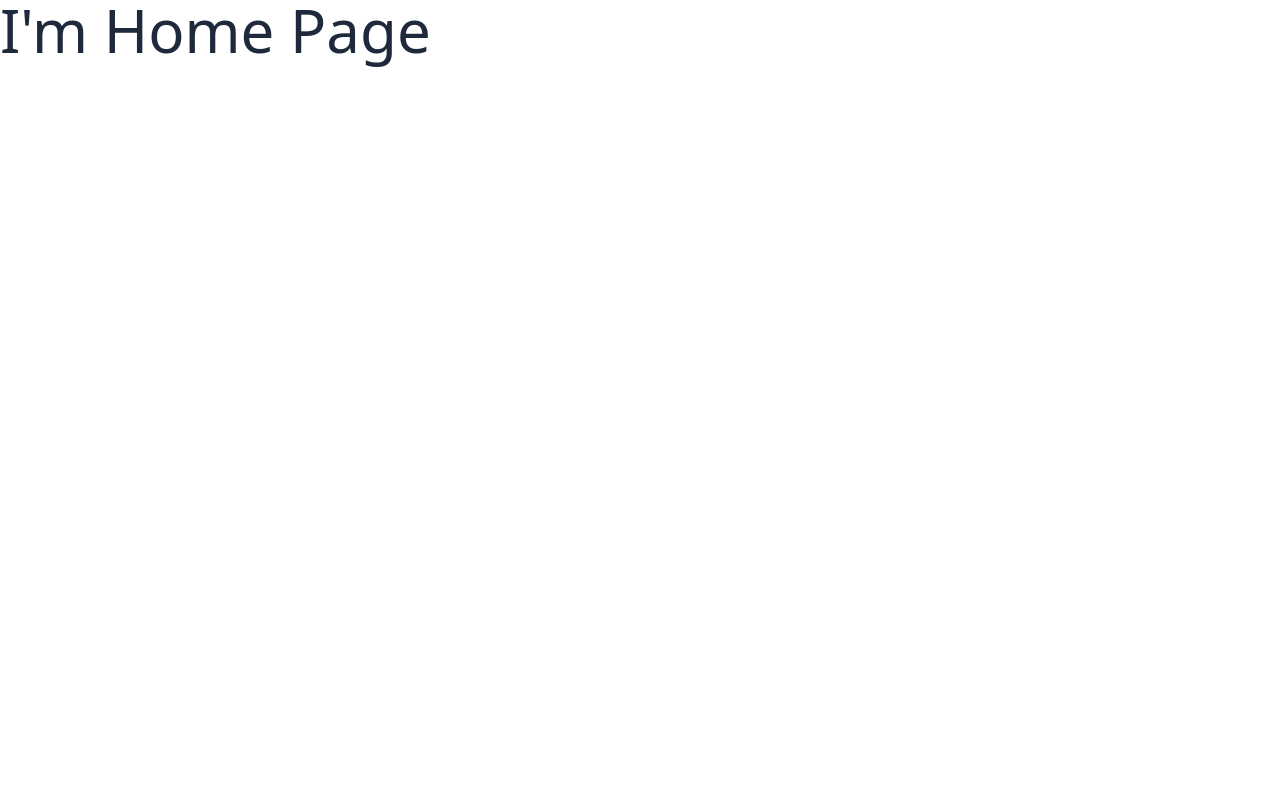
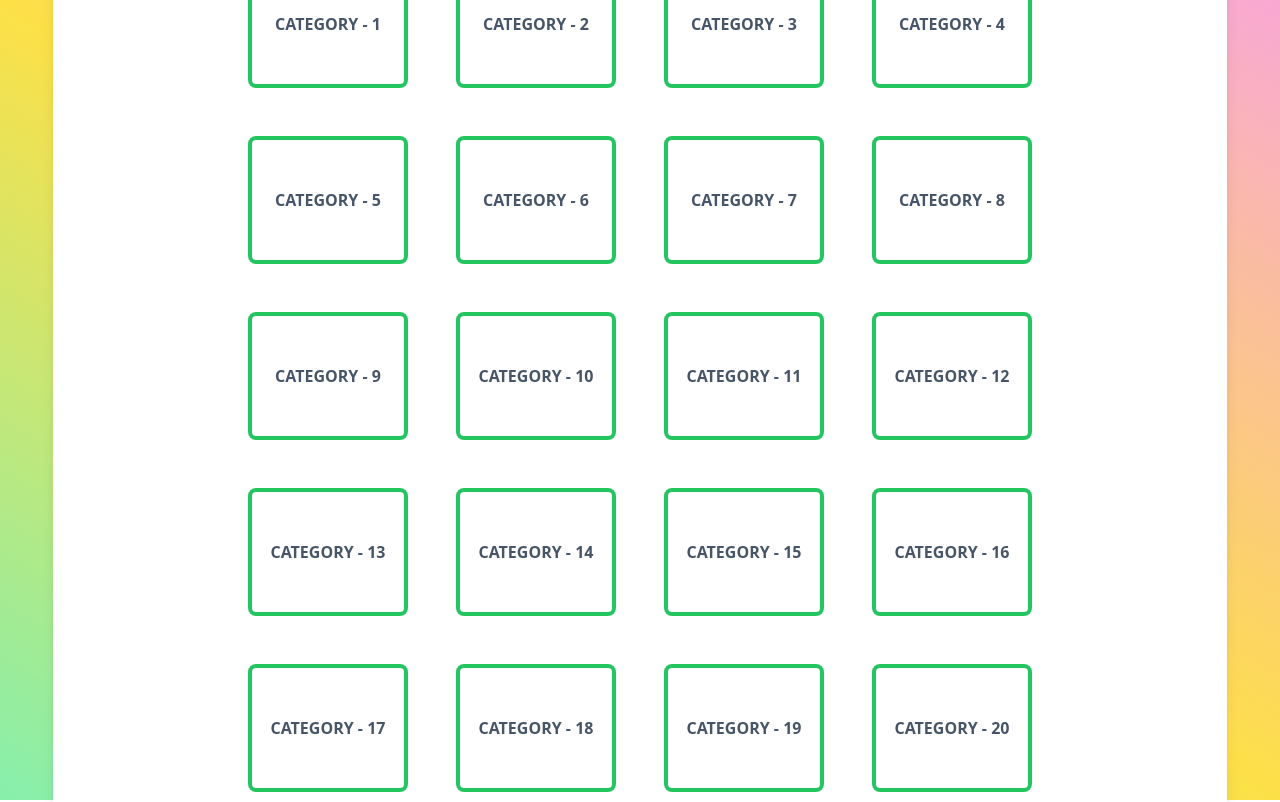
Before and after one commit to EGalvan13/triviantastic, a Vue app: page / in a window 1280 px wide. Shown: the top 802 px of the page. Built offline with nearby package versions, Linux system fonts and the light colour scheme; the HTML template or start-up script is replaced by a standard one.

Commit message:
main page layout

```diff
--- a/src/App.vue
+++ b/src/App.vue
@@ -1,5 +1,18 @@
 <script setup></script>
 
 <template>
-  <RouterView />
+  <main>
+    <div class="card">
+      <RouterView />
+    </div>
+  </main>
 </template>
+
+<style lang="postcss" scoped>
+main {
+  @apply flex h-screen items-center justify-center bg-gradient-to-tr from-green-300 via-yellow-300 to-pink-300;
+  & .card {
+    @apply flex h-5/6 min-h-fit w-11/12 flex-col items-center gap-16 overflow-auto rounded-lg bg-white p-8 shadow-lg;
+  }
+}
+</style>
--- a/src/views/HomePage.vue
+++ b/src/views/HomePage.vue
@@ -1,5 +1,34 @@
 <script setup></script>
 
 <template>
-  <h1 class="text-6xl font-thin text-slate-800">I'm Home Page</h1>
+  <div class="brand">
+    <img class="logo" src="logo.svg" alt="logo" />
+    <h1 class="title">Triviantastic</h1>
+    <img class="logo" src="logo.svg" alt="logo" />
+  </div>
+  <div class="categories">
+    <RouterLink v-for="n in 24" :key="n" :to="`/question/category/${n}`" class="category">Category - {{ n }}
+    </RouterLink>
+  </div>
 </template>
+
+<style lang="postcss" scoped>
+.brand {
+  @apply flex items-center justify-center gap-4;
+  & .logo {
+    @apply h-16 w-16;
+  }
+  & .title {
+    @apply text-6xl font-thin uppercase tracking-widest text-slate-700;
+  }
+}
+.categories {
+  @apply grid flex-grow grid-cols-4 gap-12;
+  & .category {
+    @apply flex h-32 w-40 items-center justify-center rounded-lg border-4 border-green-500 py-4 font-bold uppercase text-slate-600 transition-colors duration-300;
+    &:hover {
+      @apply cursor-pointer border-red-500 bg-red-500 text-white;
+    }
+  }
+}
+</style>
```
Also changed, not shown: 1 other file (tests, documents, lock files or other folders).
